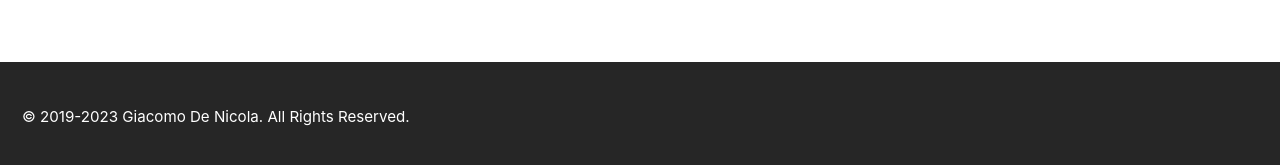
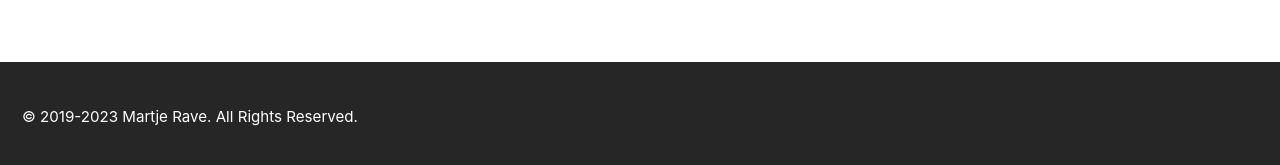
Before and after one commit to MartjeRave/MartjeRave.github.io, a Jekyll site: the page built from _posts/2021-07-12-ledger-bitcoin.md, in a window 1280 px wide. Shown: the part 727-892 px from the top of the page. Built offline with Jekyll 4.4.1, drawn with Linux system fonts in a browser that asks for light colours; cached includes are drawn as plain includes; nearby versions of some CDN libraries.

Commit message:
Update _config.yml

```diff
--- a/_config.yml
+++ b/_config.yml
@@ -14,14 +14,14 @@
 # remote_theme           : "mmistakes/minimal-mistakes"
 minimal_mistakes_skin: "contrast" # "air", "aqua", "contrast", "dark", "dirt", "neon", "mint", "plum", "sunrise"
 lang: en-US
-title: "Giacomo De Nicola"
-masthead_title: "Giacomo De Nicola"
-description: "Personal homepage of Giacomo De Nicola"
+title: "Martje Rave"
+masthead_title: "Martje Rave"
+description: "Personal homepage of Martje Rave"
 baseurl: # the optional subpath of your site, e.g. "/blog"
-url: https://gdenicola.github.io
-twitter_username: GiacomoDeNicola
-github_username: gdenicola
-linkedin_username: giacomodenicola
+url: https://martjerave.github.io
+twitter_username: MartjeRave
+github_username: MartjeRave
+linkedin_username: Martje Rave
 
 logo: "/images/logo.jpg"
 search: false #, false (default)
```
